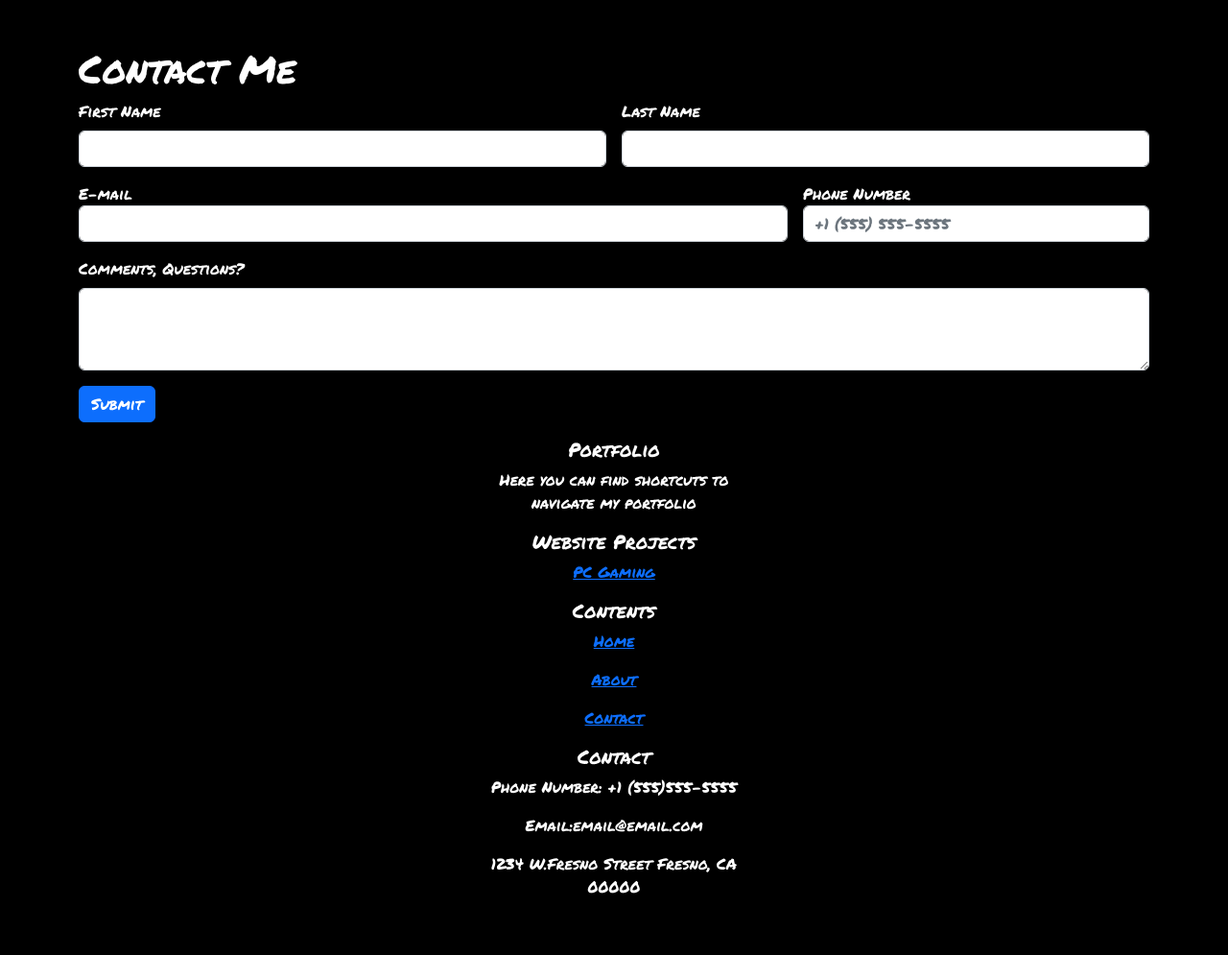
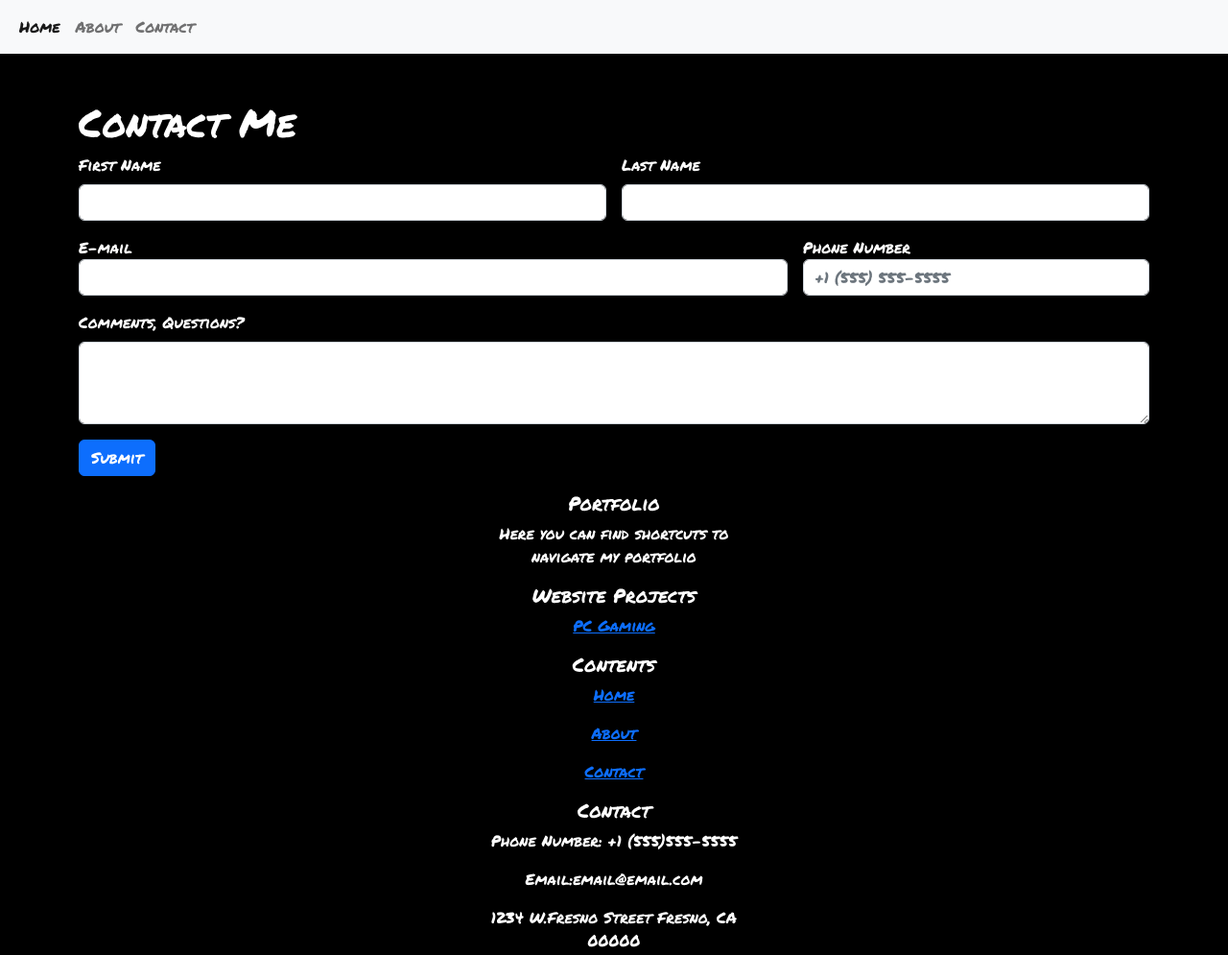
Before and after one commit to mattdls/Portfolio, a plain HTML site: page contact.html in a window 1280 px wide. Shown: the whole page at 96% size. Before the commit the page ends 952 px from the top, so only its background shows below. Drawn offline with nearby package versions, Linux system fonts and the light colour scheme.

Commit message:
Added NavBar

```diff
--- a/contact.html
+++ b/contact.html
@@ -10,6 +10,33 @@
     <title>Contact</title>
 </head>
 <body>
+
+
+        <!-- Start Header Area -->
+        <header class="header_area">
+            <div class="main-menu">
+              <nav class="navbar navbar-expand-lg bg-light">
+                <div class="container-fluid">
+                  <button class="navbar-toggler" type="button" data-bs-toggle="collapse" data-bs-target="#navbarSupportedContent" aria-controls="navbarSupportedContent" aria-expanded="false" aria-label="Toggle navigation">
+                    <span class="navbar-toggler-icon"></span>
+                  </button>
+                  <div class="collapse navbar-collapse" id="navbarSupportedContent">
+                    <ul class="navbar-nav me-auto mb-2 mb-lg-0">
+                      <li class="nav-item">
+                        <a class="nav-link active" aria-current="page" href="/index.html">Home</a>
+                      </li>
+                      <li class="nav-item">
+                        <a class="nav-link" href="/about.html">About</a>
+                      </li>
+                      <li class="nav-item">
+                        <a class="nav-link" href="/contact.html">Contact</a>
+                      </li>
+                  </div>
+                </div>
+              </nav>
+            </div>
+        </header>
+        <!-- End Header Area -->
 
     <div class="container mt-5">
         <h1>Contact Me</h1>
```
Also changed, not shown: about.html (+26 -0 lines), index.html (+2 -19 lines).
